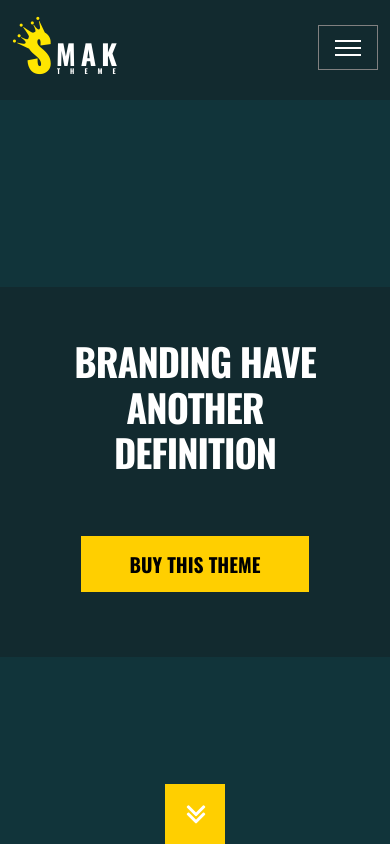
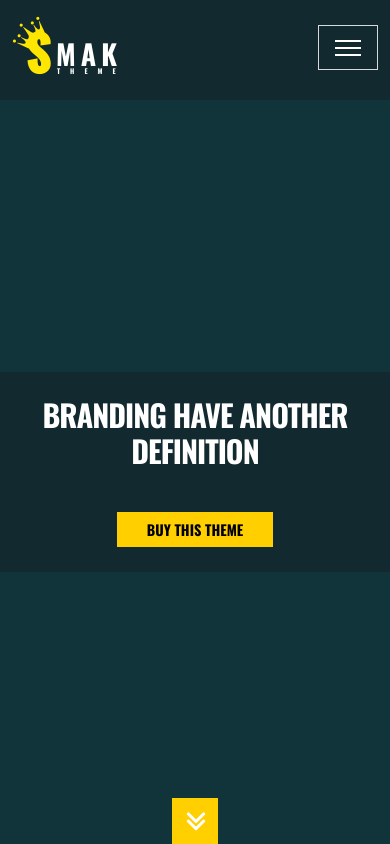
Before and after one commit to Vladislav199026/smak, a website: page index.html in a window 390 px wide. Drawn offline with nearby package versions, Linux system fonts and the light colour scheme.

Commit message:
corrective intro and nav

```diff
--- a/index.html
+++ b/index.html
@@ -10,45 +10,7 @@
 <body>
     <div class="bg-color-of-header">
        <div class="container">
-            <!-- <nav class="navbar navbar-expand-lg navbar-dark bg-color-of-header">
-                <a class="navbar-brand d-flex align-items-end logo" href="#">
-                    <img src="img/logo.png" alt="Smak Theme">
-                    <strong>mak <br>
-                    <span>theme</span></strong>
-                </a>
-                <button class="navbar-toggler" type="button" data-bs-toggle="collapse" data-bs-target="#navbarNav" aria-controls="navbarNav" aria-expanded="false" aria-label="Toggle navigation">
-                    <span class="navbar-toggler-icon"></span>
-                </button>
-                <div class="collapse navbar-collapse justify-content-end menu-drop" id="navbarNav">
-                    <ul class="navbar-nav navigation-menu  burger-list">
-                        <li class="nav-item">
-                        <a class="nav-link active" aria-current="page" href="#">Home</a>
-                        </li>
-                        <li class="nav-item">
-                        <a class="nav-link" href="#">Services</a>
-                        <span class="point"></span>
-                        </li>
-                        <li class="nav-item">
-                        <a class="nav-link" href="#">Work</a>
-                        <span class="point"></span>
-                        </li>
-                        <li class="nav-item">
-                        <a class="nav-link" href="#">About</a>
-                        <span class="point"></span>
-                        </li>
-                        <li class="nav-item">
-                        <a class="nav-link" href="#">Clients</a>
-                        <span class="point"></span>
-                        </li>
-                        <li class="nav-item">
-                        <a class="nav-link" href="#" tabindex="-1" aria-disabled="true">Contact</a>
-                        <span class="point"></span>
-                        </li>
-                    </ul>
-                </div>
-            </nav> -->
-
-            <nav class="navbar navbar-expand-lg navbar-dark bg-color-of-header d-flex justify-content-lg-between">
+            <nav class="navbar navbar-expand-lg navbar-dark d-flex justify-content-lg-between">
                 <a class="navbar-brand d-flex align-items-end logo" href="#">
                     <img src="img/logo.png" alt="Smak Theme">
                     <strong>mak <br>
@@ -97,7 +59,7 @@
             <div class="container d-flex align-items-center flex-column justify-content-between intro-align">
                 <h1>BRANDING HAVE ANOTHER <br>
                     DEFINITION</h1>
-                <a class="btn btn-warning">BUY THIS THEME</a>
+                <a class="btn btn-warning custom-btn">BUY THIS THEME</a>
             </div>
         </div>
         <a href="#">
@@ -105,9 +67,5 @@
         </a>
     </div>
 
-
-
-
-
 </body>
 </html>
--- /dev/null
+++ b/scss/_mixin.scss
@@ -0,0 +1,6 @@
+@mixin indent($top, $right, $bottom, $left) {
+    padding-top: $top;
+    padding-right: $right;
+    padding-bottom: $bottom;
+    padding-left: $left;
+}
--- a/scss/_style.scss
+++ b/scss/_style.scss
@@ -1,4 +1,5 @@
  @import url('https://fonts.googleapis.com/css2?family=Oswald:wght@300;700&display=swap');
+
 // helper for visuale responsive
 // body {
 
@@ -52,16 +53,11 @@
 // end of helper
 
 // header
-
-body{
-    min-height: 650px;
-}
-
-
 .burger{
   label{
      @include media-breakpoint-up(lg){
        display: none;
+       z-index: 10;
      }
   }
   input[type="checkbox"]{
@@ -74,13 +70,20 @@ body{
   label{
     width: 60px;
     height:45px;
-    border:1px solid grey;
+    border:1px solid $Alto;
     position: relative;
     cursor: pointer;
+    z-index: 10;
+    &:hover{
+      border-color: $white;
+    }
+    &:active{
+      box-shadow: 0px 0px 7px 0px $white;
+    }
     span{
       width:26px;
       height: 2px;
-      background: grey;
+      background: $Alto;
       position: absolute;
       background: $white;
       left: calc(50% - 13px);
@@ -104,15 +107,16 @@ ul.burger-list{
     flex-direction: column;
     justify-content: center;
     background: $gableGreen;
-
-    width:100%;
+    z-index: 3;
+    width: 100%;
     height: calc(100vh - 100px);
     align-items: center;
     transform: translate(0, -200vh);
     transition: transform 1s ease;
-    position: absolute;
+    position: fixed;
     li{
-      padding-bottom: 25px;
+      padding-bottom: 15px;
+      padding-left: 0px;
       a{
         font-size: 26px;
       }
@@ -122,18 +126,17 @@ ul.burger-list{
     }
   }
 }
-
-
-
-
 .bg-color-of-header{
   background: $gableGreen;
+  width: 100%;
+  nav{
     height: 100px;
-  position: inherit;
+  }
 }
 .logo{
   width:105px;
   padding-bottom: 10px;
+  z-index: 10;
   img{
     padding-right: 5px;
   }
@@ -181,8 +184,48 @@ ul.burger-list{
   background: $Firefly;
   .bg-intro-line{
   background: $gableGreen;
+    .intro-align{
       height: 370px;
-  // position: relative;
+      padding: 51px 0px 64px;
+      @include media-breakpoint-down(lg){
+        height: 300px;
+        padding: 40px 0px 53px;
+      }
+      @include media-breakpoint-down(md){
+        height: 250px;
+        padding: 29px 0px 40px;
+      }
+      @include media-breakpoint-down(sm){
+        height: 200px;
+        padding: 25px 0px 25px;
+      }
+      h1{
+        text-align: center;
+        letter-spacing: -1px;
+        @include media-breakpoint-down(lg){
+        font-size: 3.25rem;
+        }
+        @include media-breakpoint-down(md){
+          font-size: 2.5rem;
+        }
+        @include media-breakpoint-down(sm){
+          font-size: 1.9rem;
+        }
+      }
+      .custom-btn{
+        @include media-breakpoint-down(lg){
+          padding: 0.56rem 2.5rem;
+        }
+        @include media-breakpoint-down(md){
+          padding: 0.46rem 2.0rem;
+          font-size: 1.2rem;
+        }
+        @include media-breakpoint-down(sm){
+          padding: 0.36rem 1.8rem;
+          font-size: 0.9rem;
+        }
+      }
+    }
   }
   span{
     width:60px;
@@ -192,6 +235,21 @@ span{
     position: absolute;
     bottom:0px;
     right: calc(50% - 30px);
+    @include media-breakpoint-down(lg){
+      width:56px;
+      height: 56px;
+      right: calc(50% - 28px);
+    }
+    @include media-breakpoint-down(md){
+      width:50px;
+      height: 50px;
+      right: calc(50% - 25px);
+    }
+    @include media-breakpoint-down(sm){
+      width:46px;
+      height: 46px;
+      right: calc(50% - 23px);
+    }
     &:before{
       background: url('../sprite/sprite.png') no-repeat -85px -30px;
       width: 20px;
@@ -204,15 +262,3 @@ span{
     }
   }
 }
-.bg-intro-line{
-  background: $gableGreen;
-  .intro-align{
-    height: 370px;
-    padding: 52px 0px 65px;
-  }
-  h1{
-    text-align: center;
-    letter-spacing: -1px;
-
-  }
-}
--- a/scss/_variables.scss
+++ b/scss/_variables.scss
@@ -2,4 +2,5 @@ $gableGreen: #122a2f;
 $Supernova: #ffcf00;
 $white: #fff;
 $Firefly: #11343a;
-$yellow: $Supernova
+$yellow: $Supernova;
+$Alto: #D9D9D9
--- a/scss/main.scss
+++ b/scss/main.scss
@@ -1,2 +1,3 @@
 @import "bootstrap";
 @import "_style";
+@import "_mixin";
```
Also changed, not shown: css/main.min.css. Lines whose indentation alone changed are shown as unchanged.
